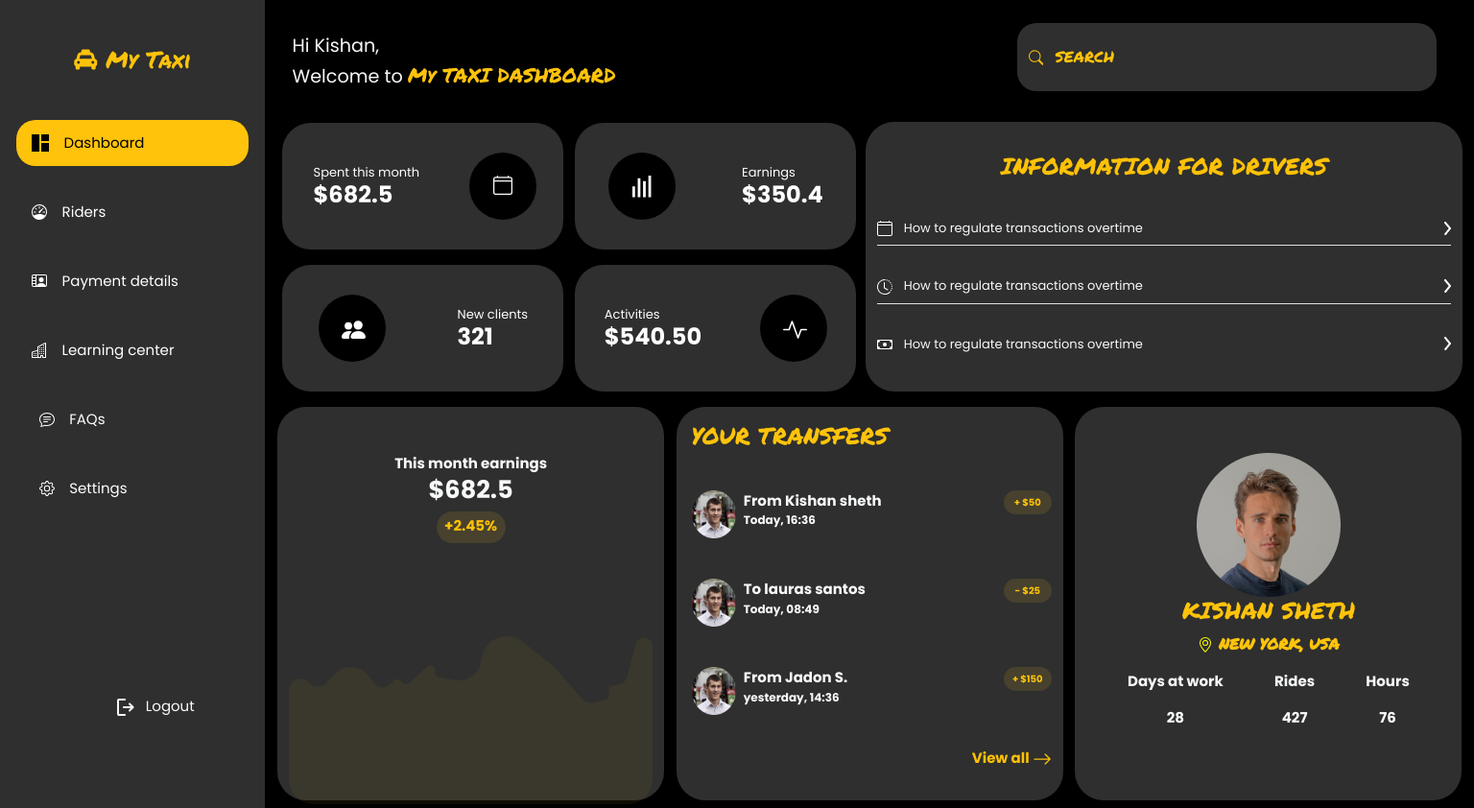
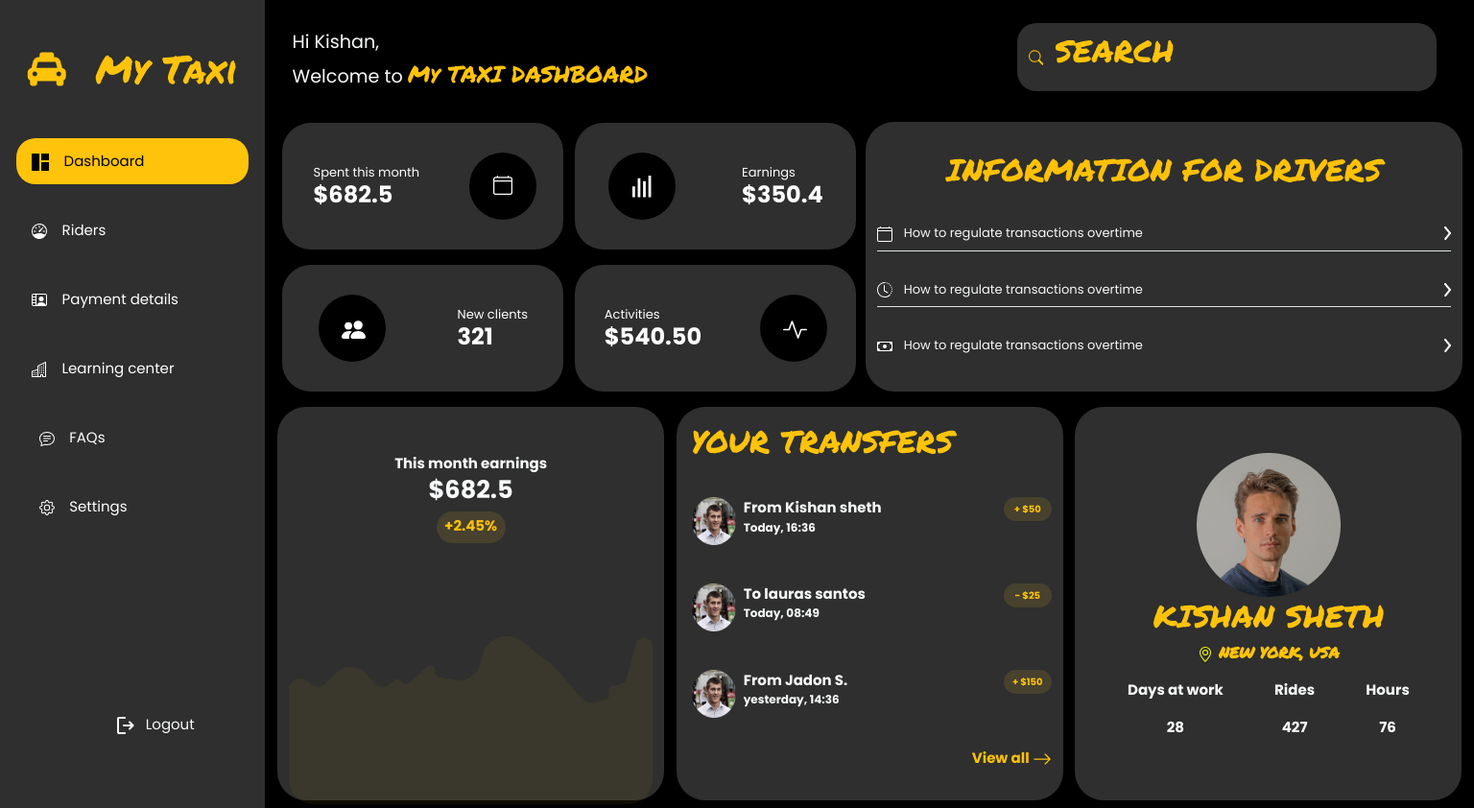
Before and after one commit to Victor-udenna/my-taxi-dashboard, a plain HTML site: page index.html in a window 1536 px wide. Shown: the whole page at 96% size. Drawn offline with nearby package versions, Linux system fonts and the light colour scheme; a web font is replaced by a local one.

Commit message:
edited primary header font size across all screen size

```diff
--- a/index.html
+++ b/index.html
@@ -31,7 +31,7 @@
         <aside class="px-1  pt-5">
 
             <div class="header text-align-center mb-5 text-center">
-                <h1 class="primary-font h2"><span><i class="fas fa-taxi"></i></span> My Taxi</h1>
+                <h1 class="primary-font h2"><span><i class="fas fa-taxi pe-3"></i></span> My Taxi</h1>
             </div>
 
             <div>
--- a/style.css
+++ b/style.css
@@ -77,6 +77,7 @@ input {
 ::placeholder {
   color: #ffc30b !important;
   font-family: "Permanent Marker", cursive;
+  font-size: 20px;
 }
 
 .header-text {
@@ -126,7 +127,7 @@ aside {
 .primary-font {
   color: #ffc30b;
   font-family: "Permanent Marker", cursive;
-  font-size: 1.5rem;
+  font-size: 28px;
 }
 
 .btn-sidebar {
@@ -289,6 +290,12 @@ article p{
   font-size: 12px;
 }
 
+.header-text .primary-font{
+  font-size: 20px;
+}
+
+
+
 
 
 
@@ -357,7 +364,26 @@ article p{
   height: 50px;
 }
 
+.primary-font {
+  color: #ffc30b;
+  font-family: "Permanent Marker", cursive;
+  font-size: 32px;
+}
 
+
+::placeholder {
+  color: #ffc30b !important;
+  font-family: "Permanent Marker", cursive;
+  font-size: 23px;
+}
+
+.header-text .primary-font{
+  font-size: 24px;
+}
+
+aside .header h1{
+  font-size: 32px;
+}
 
 }
 
@@ -390,6 +416,22 @@ article p{
     height: 410px;
   }
 
+
+  ::placeholder {
+    color: #ffc30b !important;
+    font-family: "Permanent Marker", cursive;
+    font-size: 32px;
+  }
+
+  .header-text .primary-font{
+    font-size: 24px;
+  }
+
+  aside .header h1{
+    font-size: 40px;
+  }
+
+
 }
 
 /* @media screen and (min-width: 1440px){
```
